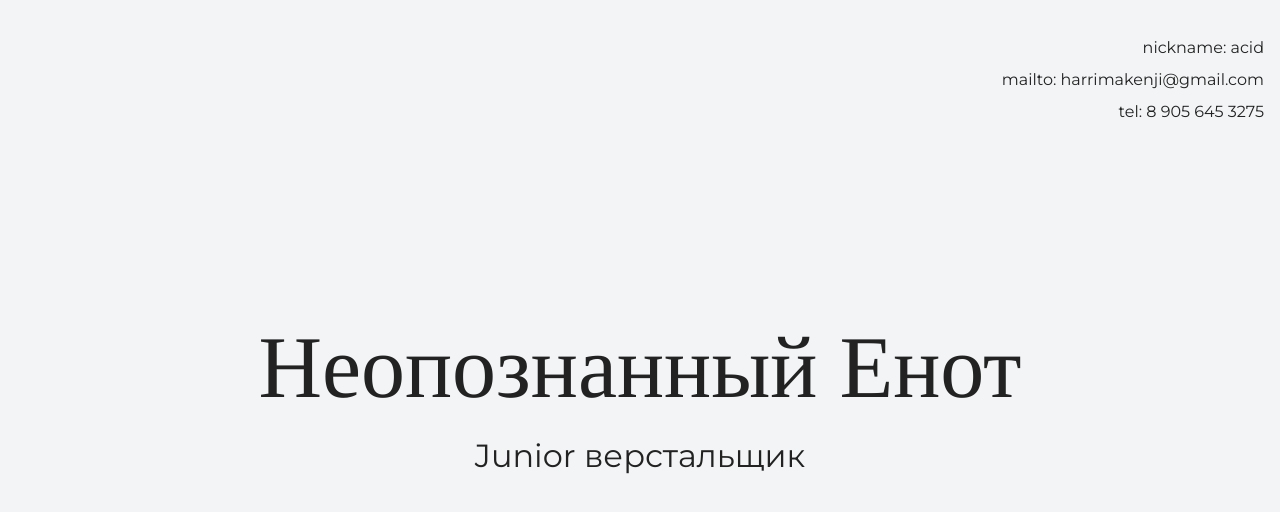
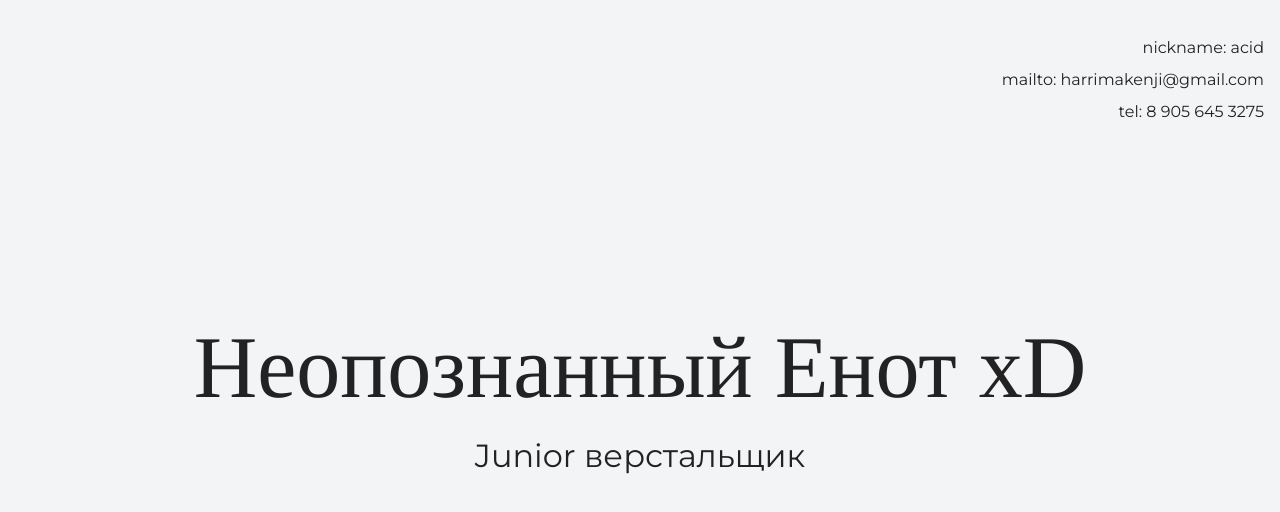
Before and after one commit to nob0ostnofun/firstsite, a plain HTML site: page index.html in a window 1280 px wide. Shown: the top 512 px of the page. Drawn offline with Linux system fonts and the light colour scheme; a web font is replaced by a local one.

Commit message:
change index.html

```diff
--- a/index.html
+++ b/index.html
@@ -18,7 +18,7 @@
 
     <section class="hero-image">
       <div class="container">
-      <h1 class="heading">Неопознанный Енот</h1>
+      <h1 class="heading">Неопознанный Енот xD</h1>
       <p>Junior верстальщик</p>
       </div>
     </section>
```
